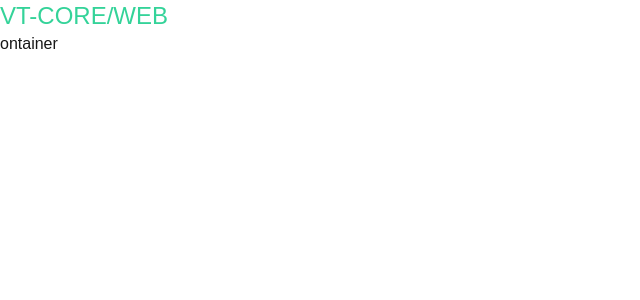
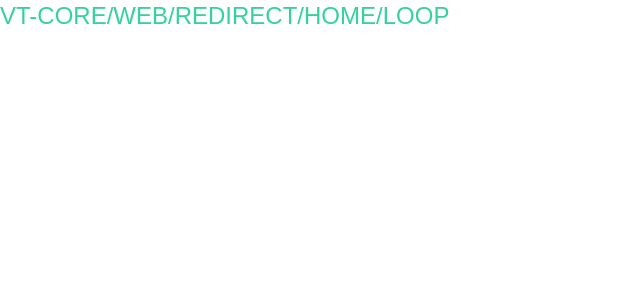
Before and after one commit to webservices00/vt-core, a Next.js app: page / in a window 1280 px wide. Shown: the top 300 px of the page, without its empty margins (0-640 px from the left). Built offline with nearby package versions, Linux system fonts and the light colour scheme.

Commit message:
redirect#3

```diff
--- a/app/page.tsx
+++ b/app/page.tsx
@@ -2,10 +2,10 @@
 export default function Home() {
   return (
     <main>
-      <div id="MainHeaderC" className="text-2xl text-emerald-400">
+      <div id="MainHeaderContainer" className="text-2xl text-emerald-400">
       VT-CORE/WEB
-      <a href="/home"></a>
-      </div>ontainer
+      <a href="/home">/REDIRECT/HOME/LOOP</a>
+      </div>
     </main>
   );
 }
```
